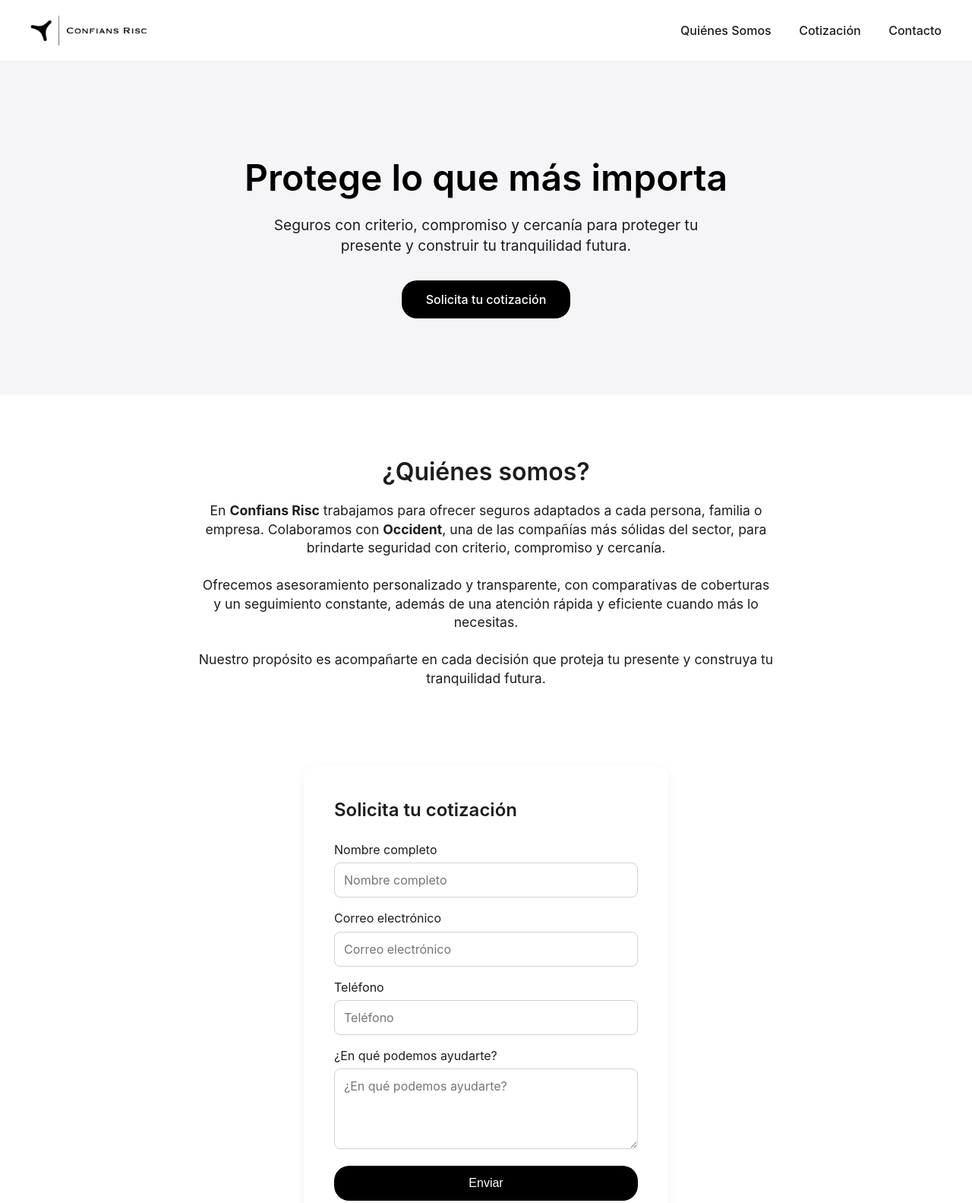
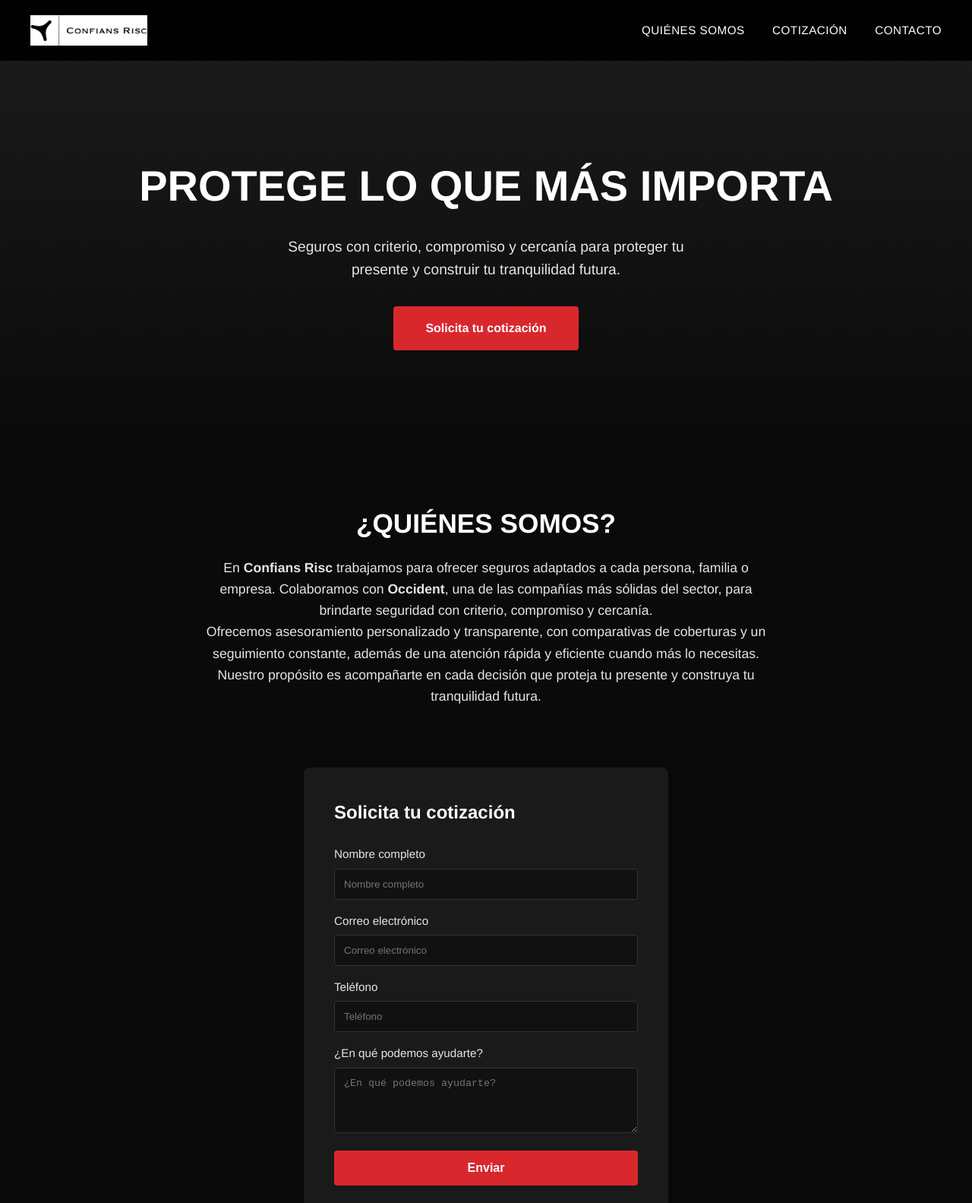
Before and after one commit to marcnovellas/confiansrisc-web, a plain HTML site: page index.html in a window 1280 px wide. Shown: the top 1583 px of the page at 76% size. Drawn offline with Linux system fonts and the light colour scheme.

Commit message:
Update styles.css

```diff
--- a/styles.css
+++ b/styles.css
@@ -1,50 +1,71 @@
 :root {
-  --black: #000;
-  --white: #fff;
-  --gray-light: #f5f5f7;
-  --gray-dark: #1d1d1f;
-  --blue-active: #0071e3;
-  --font-system: -apple-system, BlinkMacSystemFont, "Segoe UI", Roboto, "Helvetica Neue", Arial, sans-serif;
+  --black: #0a0a0a;
+  --white: #ffffff;
+  --gray-light: #1a1a1a;
+  --gray-dark: #e5e5e5;
+  --accent: #d9272e; /* Rojo Stark Future */
+  --font-main: "Helvetica Neue", "Inter", "Roboto", sans-serif;
 }
-* { margin: 0; padding: 0; box-sizing: border-box; }
+
+* {
+  margin: 0;
+  padding: 0;
+  box-sizing: border-box;
+}
+
 body {
-  font-family: var(--font-system);
-  color: var(--gray-dark);
-  background-color: var(--white);
-  line-height: 1.4;
+  font-family: var(--font-main);
+  color: var(--white);
+  background-color: var(--black);
+  line-height: 1.6;
 }
-a { text-decoration: none; color: inherit; }
 
+/* Links */
+a {
+  text-decoration: none;
+  color: inherit;
+  transition: color 0.3s ease;
+}
+a:hover {
+  color: var(--accent);
+}
+
+/* Header */
 header {
   position: sticky;
   top: 0;
-  background: var(--white);
+  background: rgba(0,0,0,0.85);
   padding: 20px 40px;
   display: flex;
   align-items: center;
   justify-content: space-between;
   z-index: 10;
+  backdrop-filter: blur(6px);
 }
-header img { height: 40px; max-width: 220px; object-fit: contain; }
+header img {
+  height: 40px;
+  max-width: 200px;
+}
 nav a {
   margin-left: 32px;
-  font-size: 1rem;
+  font-size: 0.95rem;
   font-weight: 500;
-  color: var(--gray-dark);
-  transition: color .2s;
+  letter-spacing: 0.5px;
+  text-transform: uppercase;
 }
-nav a:hover { color: var(--blue-active); }
 
+/* Hero */
 .hero {
-  padding: 120px 20px 100px;
+  padding: 120px 20px;
   text-align: center;
-  background-color: var(--gray-light);
+  background: linear-gradient(180deg, var(--gray-light) 0%, var(--black) 100%);
 }
 .hero h1 {
-  font-size: 3rem;
-  font-weight: 600;
-  margin-bottom: 16px;
-  color: var(--black);
+  font-size: 3.5rem;
+  font-weight: 700;
+  margin-bottom: 20px;
+  color: var(--white);
+  text-transform: uppercase;
 }
 .hero p {
   font-size: 1.2rem;
@@ -54,17 +75,21 @@ nav a:hover { color: var(--blue-active); }
 }
 .btn-primary {
   display: inline-block;
-  padding: 14px 32px;
+  padding: 14px 40px;
   font-size: 1rem;
-  font-weight: 500;
-  border: none;
-  border-radius: 20px;
-  background-color: var(--black);
+  font-weight: 600;
+  border: 2px solid var(--accent);
+  border-radius: 4px;
+  background-color: var(--accent);
   color: var(--white);
-  transition: opacity .2s;
+  transition: background 0.3s ease, transform 0.3s ease;
 }
-.btn-primary:hover { opacity: .8; }
+.btn-primary:hover {
+  background-color: transparent;
+  transform: translateY(-2px);
+}
 
+/* Sections */
 section {
   padding: 80px 20px;
 }
@@ -74,37 +99,39 @@ section {
   text-align: center;
 }
 .intro h2 {
-  font-size: 2rem;
-  font-weight: 600;
+  font-size: 2.2rem;
+  font-weight: 700;
   margin-bottom: 16px;
+  text-transform: uppercase;
 }
 .intro p {
   font-size: 1rem;
   color: var(--gray-dark);
-  margin-bottom: 24px;
 }
 
+/* Cards / Forms */
 .grid {
   display: grid;
   gap: 40px;
 }
 .lead-form, .contact {
-  background: var(--white);
-  border-radius: 12px;
+  background: var(--gray-light);
+  border-radius: 8px;
   padding: 40px;
-  box-shadow: 0 4px 16px rgba(0,0,0,0.05);
+  box-shadow: 0 4px 24px rgba(0,0,0,0.2);
   max-width: 480px;
   margin: 0 auto;
 }
 .lead-form h2, .contact h2 {
   font-size: 1.5rem;
-  font-weight: 600;
+  font-weight: 700;
   margin-bottom: 24px;
+  color: var(--white);
 }
 .lead-form form label {
   display: block;
   margin-bottom: 6px;
-  font-size: 1rem;
+  font-size: 0.95rem;
   color: var(--gray-dark);
   text-align: left;
 }
@@ -113,39 +140,37 @@ section {
   width: 100%;
   padding: 12px;
   margin-bottom: 16px;
-  border: 1px solid #d2d2d7;
-  border-radius: 8px;
-  font-size: 1rem;
-  font-family: var(--font-system);
+  border: 1px solid #333;
+  border-radius: 4px;
+  background: #111;
+  color: var(--white);
 }
 .lead-form form button {
   width: 100%;
   padding: 14px;
-  background: var(--black);
+  background: var(--accent);
   color: var(--white);
   font-size: 1rem;
-  font-weight: 500;
+  font-weight: 600;
   border: none;
-  border-radius: 20px;
+  border-radius: 4px;
   cursor: pointer;
-  transition: opacity .2s;
+  transition: background 0.3s ease;
 }
-.lead-form form button:hover { opacity: .8; }
-
-.contact p {
-  font-size: 1rem;
-  color: var(--gray-dark);
-  margin: 8px 0;
+.lead-form form button:hover {
+  background: #a91d22;
 }
 
+/* Footer */
 footer {
   text-align: center;
   padding: 40px 20px;
-  font-size: 0.9rem;
+  font-size: 0.85rem;
   color: var(--gray-dark);
   background: var(--gray-light);
 }
 
+/* Responsive */
 @media (min-width: 768px) {
   .grid-2 {
     display: grid;
```
